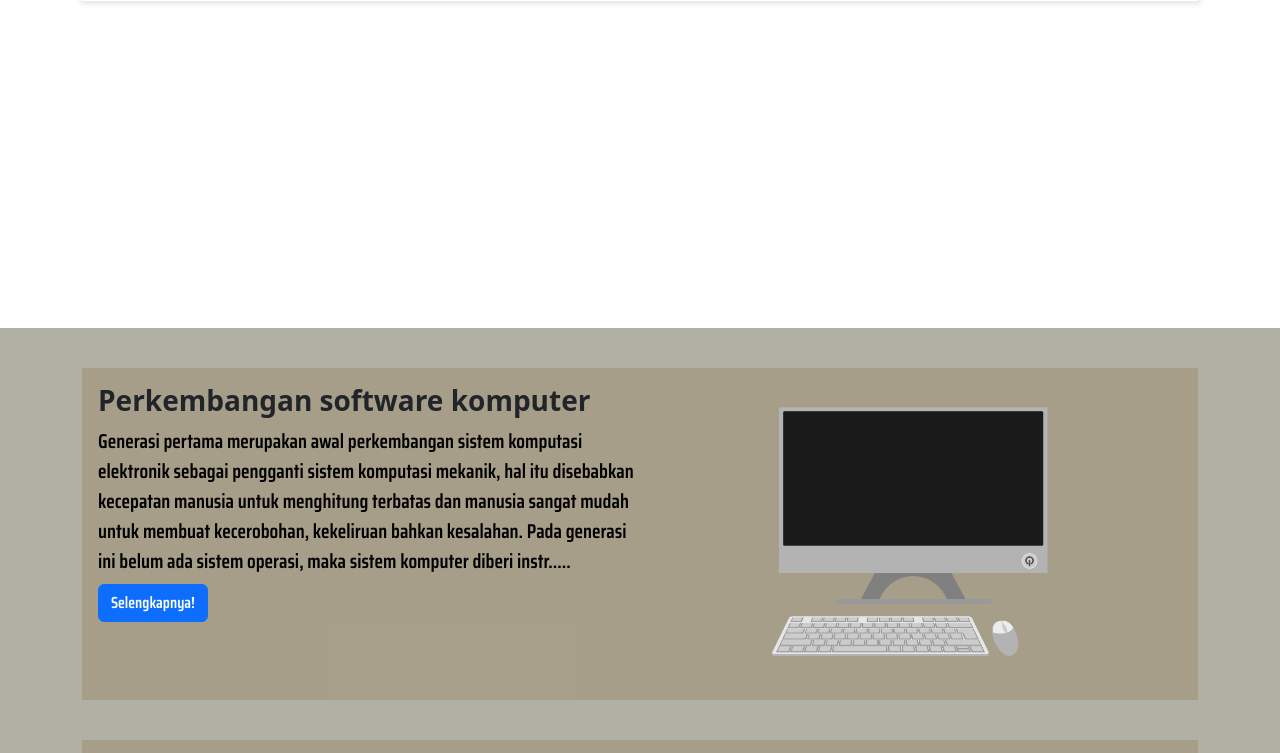
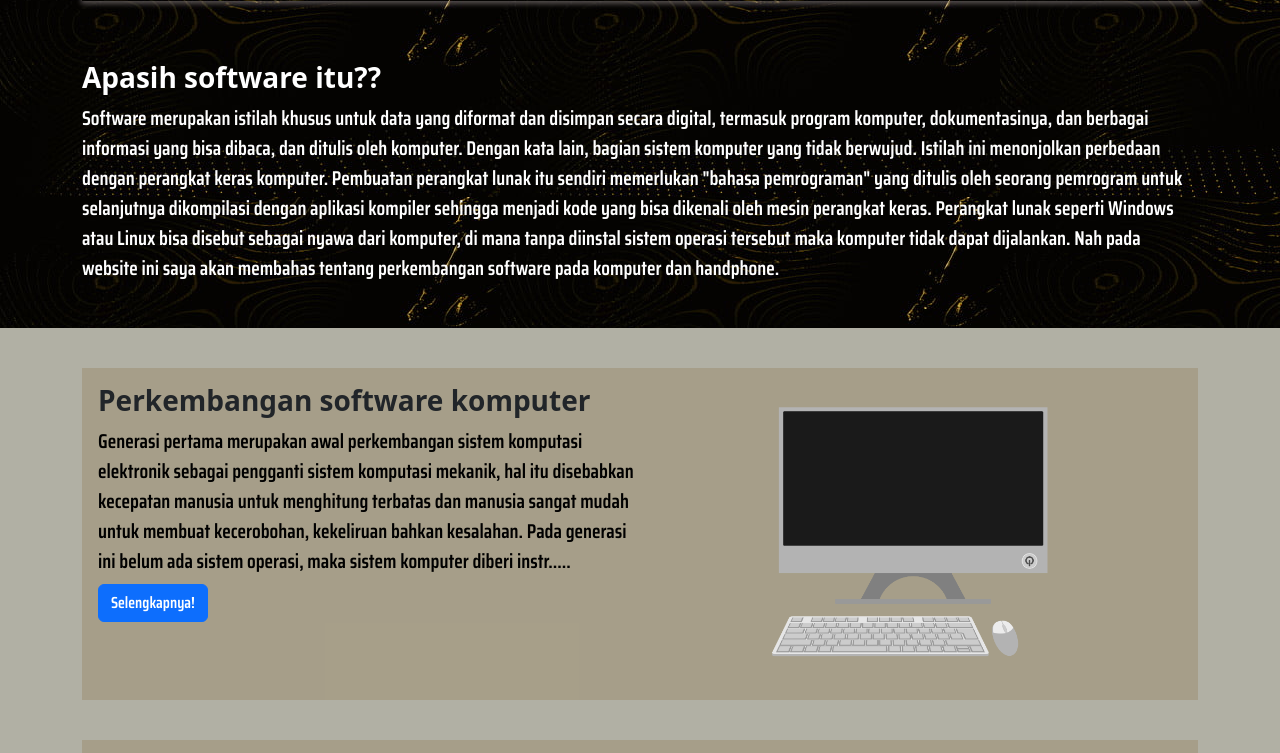
Before and after one commit to khairulrasyidshidiq/sejarah-kai, a plain HTML site: page index.html in a window 1280 px wide. Shown: the part 63-816 px from the top of the page. Drawn offline with nearby package versions, Linux system fonts and the light colour scheme.

Commit message:
Update style.css

```diff
--- a/style.css
+++ b/style.css
@@ -20,7 +20,7 @@
 }
 
 .backgroundhead{
-    background-image: url(../IMG/baru.jpg);
+    background-image: url(baru.jpg);
 }
 
 .backgroundsubhead{
```
